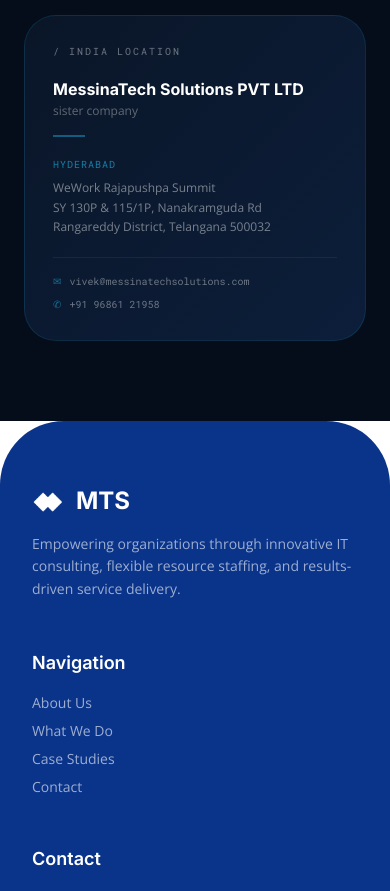
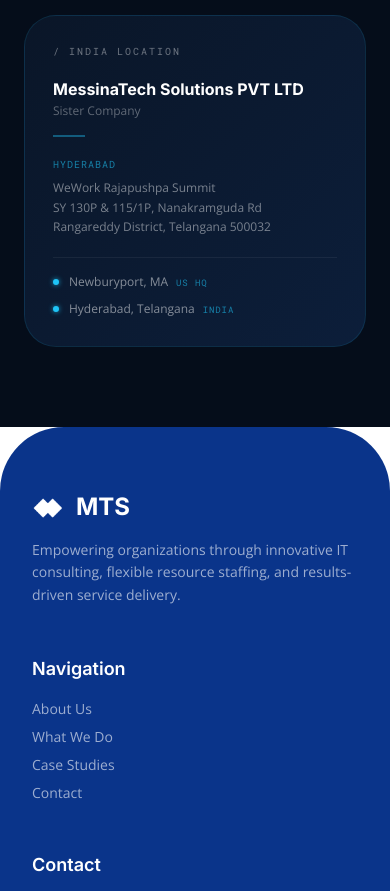
Before and after one commit to bigbrojake/messinaweb-light-version, a React (Vite) app: page /contact in a window 390 px wide. Shown: the part 1811-2702 px from the top of the page. Built offline with nearby package versions, Linux system fonts and the light colour scheme.

Commit message:
Clean up India location card copy and contact info
- Capitalize 'Sister Company'
- Remove phone and email from India card
- Replace contact section with US HQ + India location summary

Co-Authored-By: Claude Sonnet 4.6 <noreply@anthropic.com>

```diff
--- a/src/components/about/LocationsMap.jsx
+++ b/src/components/about/LocationsMap.jsx
@@ -296,7 +296,7 @@ export default function LocationsMap() {
                 <h3 className="font-heading font-bold text-white text-base leading-tight mb-1">
                   MessinaTech Solutions PVT LTD
                 </h3>
-                <p className="font-body text-xs text-white/35 mb-4">sister company</p>
+                <p className="font-body text-xs text-white/35 mb-4">Sister Company</p>
                 <div className="w-8 h-[2px] bg-accent/40 mb-5" />
 
                 <div className="space-y-5">
@@ -314,23 +314,23 @@ export default function LocationsMap() {
               </div>
 
               <div
-                className="pt-4 space-y-2"
+                className="pt-4 space-y-2.5"
                 style={{ borderTop: '1px solid rgba(255,255,255,0.06)' }}
               >
-                <a
-                  href={`mailto:${INDIA_CARD.email}`}
-                  className="flex items-center gap-2 font-mono text-[10px] text-white/40 hover:text-accent/70 transition-colors duration-200"
-                >
-                  <span className="text-accent/50">✉</span>
-                  {INDIA_CARD.email}
-                </a>
-                <a
-                  href={`tel:${INDIA_CARD.phone.replace(/\s/g, '')}`}
-                  className="flex items-center gap-2 font-mono text-[10px] text-white/40 hover:text-accent/70 transition-colors duration-200"
-                >
-                  <span className="text-accent/50">✆</span>
-                  {INDIA_CARD.phone}
-                </a>
+                <div className="flex items-center gap-2.5">
+                  <div className="w-1.5 h-1.5 rounded-full flex-shrink-0 bg-accent" style={{ boxShadow: '0 0 5px rgba(30,196,247,0.8)' }} />
+                  <span className="font-body text-xs text-white/50">
+                    Newburyport, MA
+                    <span className="ml-2 font-mono text-[9px] text-accent/60 uppercase tracking-widest">US HQ</span>
+                  </span>
+                </div>
+                <div className="flex items-center gap-2.5">
+                  <div className="w-1.5 h-1.5 rounded-full flex-shrink-0 bg-accent" style={{ boxShadow: '0 0 5px rgba(30,196,247,0.8)' }} />
+                  <span className="font-body text-xs text-white/50">
+                    Hyderabad, Telangana
+                    <span className="ml-2 font-mono text-[9px] text-accent/60 uppercase tracking-widest">India</span>
+                  </span>
+                </div>
               </div>
             </div>
 
```
